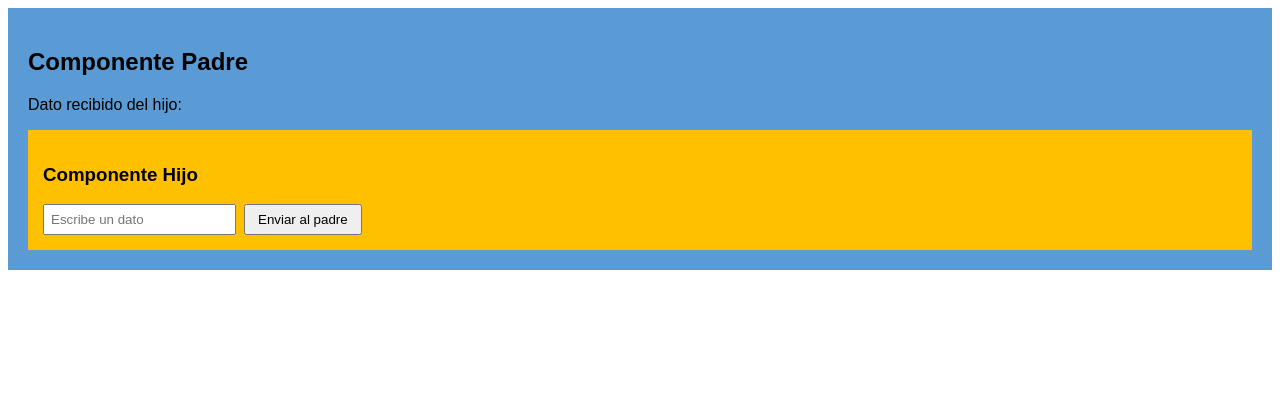
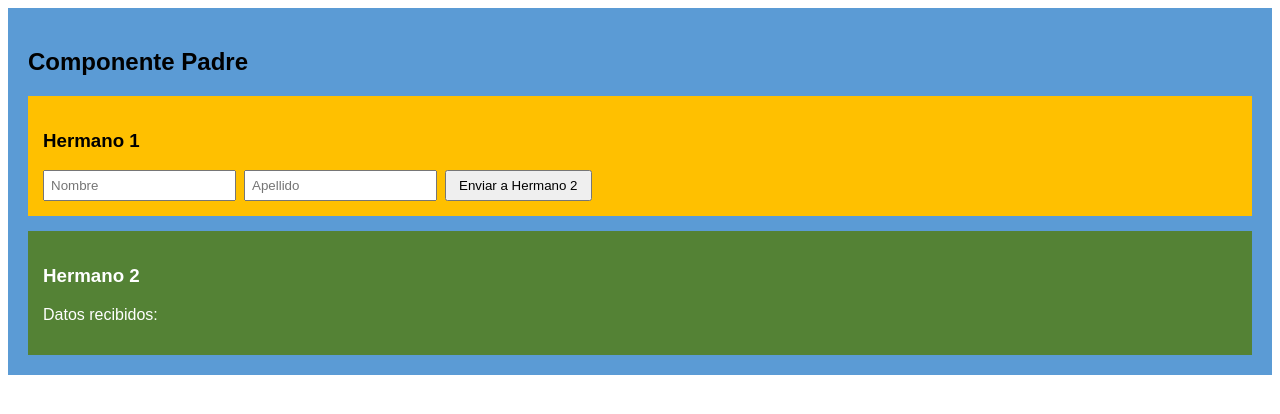
Before and after one commit to stevenhuamanlazo/lab07, a React (Vite) app: page / in a window 1280 px wide. Shown: the top 414 px of the page. Built offline with nearby package versions, Linux system fonts and the light colour scheme.

Commit message:
Ejercicio 4: entre hermanos

```diff
--- a/src/App.tsx
+++ b/src/App.tsx
@@ -1,5 +1,5 @@
-import Padre from './components/ej3/Padre'
-import './css/padrehijo.css'
+import Padre from './components/ej4/Padre'
+import './css/hermanos.css'
 
 const App = () => {
   return <Padre />
--- /dev/null
+++ b/src/components/ej4/Hermano1.tsx
@@ -0,0 +1,29 @@
+import { useState } from 'react'
+
+interface Props {
+  enviar: (nombre: string, apellido: string) => void
+}
+
+const Hermano1 = ({ enviar }: Props) => {
+  const [nombre, setNombre] = useState('')
+  const [apellido, setApellido] = useState('')
+
+  return (
+    <div className="hermano1">
+      <h3>Hermano 1</h3>
+      <input
+        placeholder="Nombre"
+        value={nombre}
+        onChange={(e) => setNombre(e.target.value)}
+      />
+      <input
+        placeholder="Apellido"
+        value={apellido}
+        onChange={(e) => setApellido(e.target.value)}
+      />
+      <button onClick={() => enviar(nombre, apellido)}>Enviar a Hermano 2</button>
+    </div>
+  )
+}
+
+export default Hermano1
--- /dev/null
+++ b/src/components/ej4/Hermano2.tsx
@@ -0,0 +1,17 @@
+interface Props {
+  nombre: string
+  apellido: string
+}
+
+const Hermano2 = ({ nombre, apellido }: Props) => {
+  return (
+    <div className="hermano2">
+      <h3>Hermano 2</h3>
+      <p>
+        Datos recibidos: <strong>{nombre} {apellido}</strong>
+      </p>
+    </div>
+  )
+}
+
+export default Hermano2
--- /dev/null
+++ b/src/components/ej4/Padre.tsx
@@ -0,0 +1,23 @@
+import { useState } from 'react'
+import Hermano1 from './Hermano1'
+import Hermano2 from './Hermano2'
+
+const Padre = () => {
+  const [nombre, setNombre] = useState('')
+  const [apellido, setApellido] = useState('')
+
+  const recibir = (n: string, a: string) => {
+    setNombre(n)
+    setApellido(a)
+  }
+
+  return (
+    <div className="padre4">
+      <h2>Componente Padre</h2>
+      <Hermano1 enviar={recibir} />
+      <Hermano2 nombre={nombre} apellido={apellido} />
+    </div>
+  )
+}
+
+export default Padre
--- /dev/null
+++ b/src/css/hermanos.css
@@ -0,0 +1,24 @@
+.padre4 {
+  background: #5b9bd5;
+  padding: 20px;
+  font-family: Arial, sans-serif;
+}
+.hermano1 {
+  background: #ffc000;
+  padding: 15px;
+  margin-top: 15px;
+}
+.hermano2 {
+  background: #548235;
+  color: #fff;
+  padding: 15px;
+  margin-top: 15px;
+}
+.hermano1 input {
+  padding: 6px;
+  margin-right: 8px;
+}
+.hermano1 button {
+  padding: 6px 12px;
+  cursor: pointer;
+}
```
